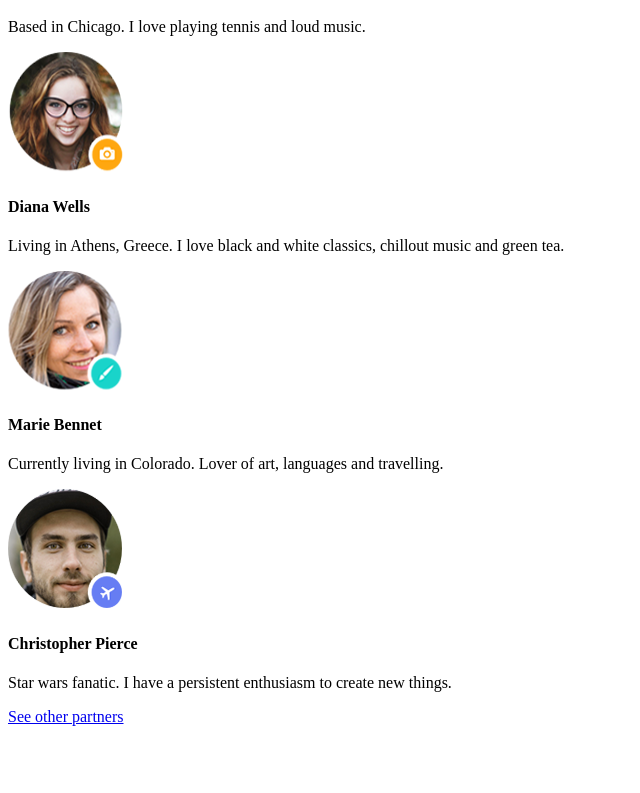
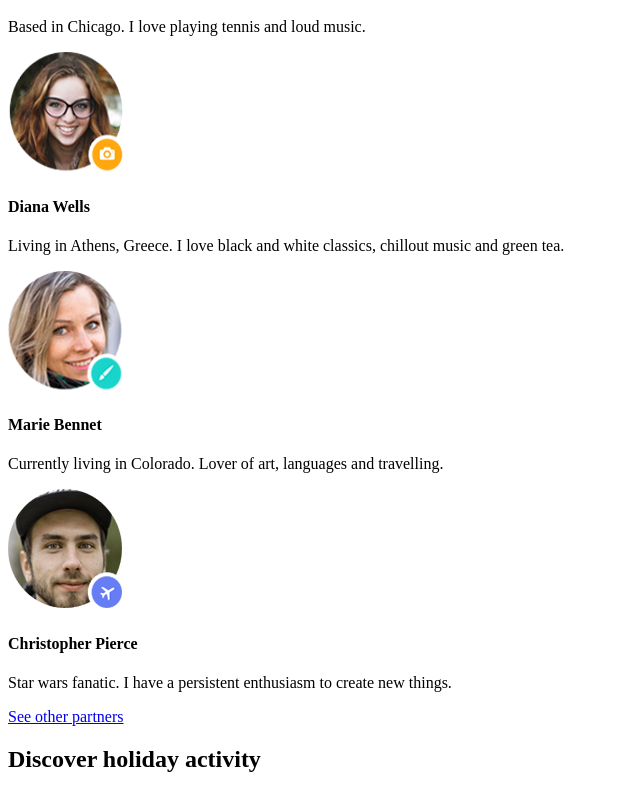
Before and after one commit to aumartinez/html-frontend-test, a plain HTML site: page index.html in a window 1280 px wide. Shown: the part 865-1658 px from the top of the page, without its empty margins (0-640 px from the left). Before the commit the page ends 1607 px from the top, so only its background shows below. Drawn offline with Linux system fonts and the light colour scheme.

Commit message:
Update index.html

```diff
--- a/index.html
+++ b/index.html
@@ -61,7 +61,7 @@
 
     <section class="bg-white">
       <div class="container">
-        <div class="row">
+        <div class="row sec-padding">
           <div class="col-12">
             <h2 class="sub-title">
               How it works?
@@ -195,6 +195,14 @@
           </div>
         </div>
 
+        <div class="row sec-padding">
+          <div class="col-12">
+            <h2 class="sub-title">
+              Discover holiday activity
+            </h2>
+          </div>
+        </div>
+
       </div>
     </section>
 
```
